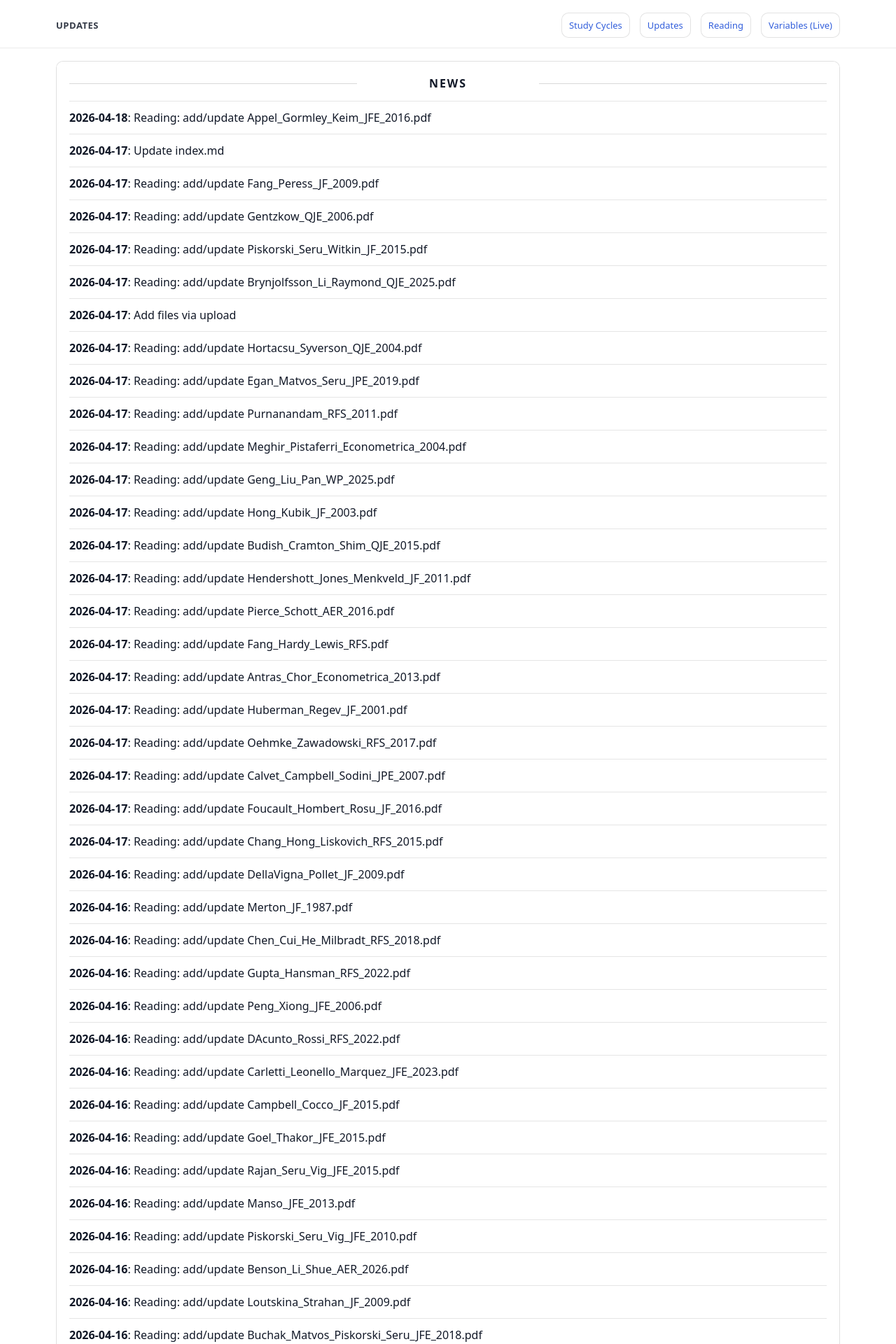
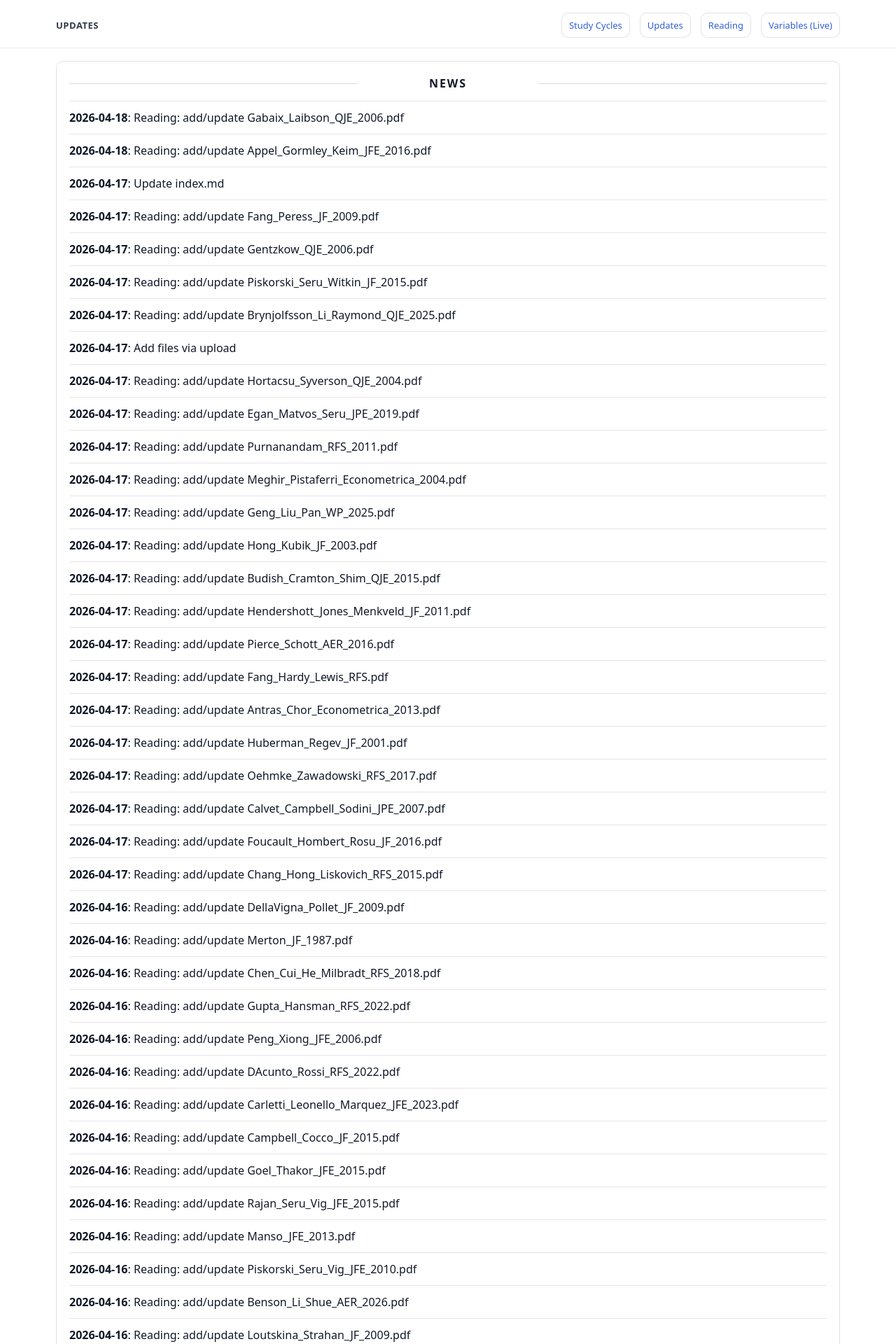
Before and after one commit to yaxinzn/study-archive, a Jekyll site: the page built from updates/index.md, in a window 1280 px wide. Shown: the top 1920 px of the page at 70% size. Built offline with Jekyll 4.4.1, drawn with Linux system fonts in a browser that asks for light colours; some of the changed text lies outside the part shown.

Commit message:
chore: update NEWS feed

```diff
--- a/_data/news.yml
+++ b/_data/news.yml
@@ -1,4 +1,7 @@
 # Auto-generated update history (sorted newest -> oldest). Do not edit manually.
+- ts: "1776458103"
+  date: "2026-04-18"
+  title: "Reading: add/update Gabaix_Laibson_QJE_2006.pdf"
 - ts: "1776457720"
   date: "2026-04-18"
   title: "Reading: add/update Appel_Gormley_Keim_JFE_2016.pdf"
```
